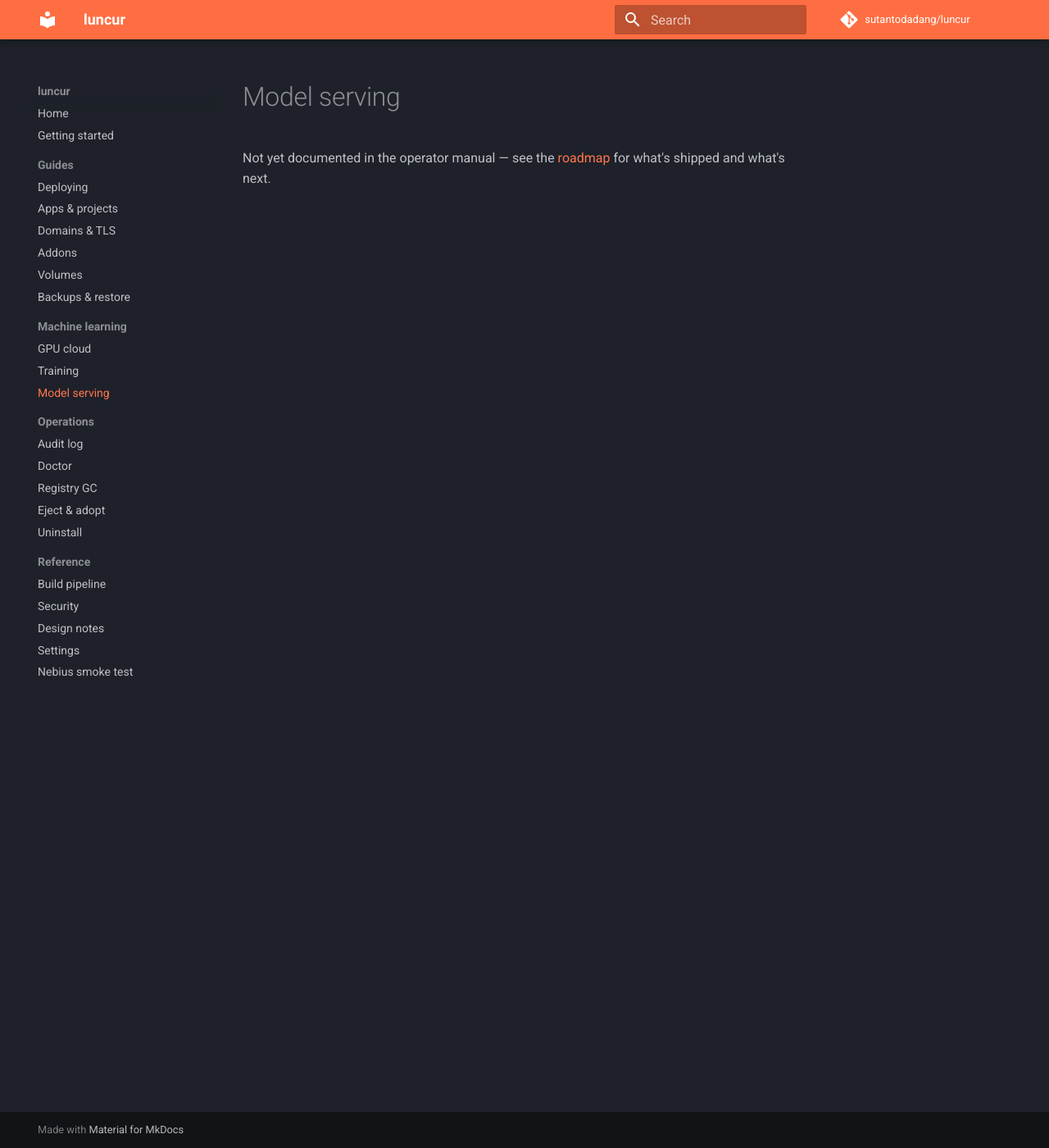
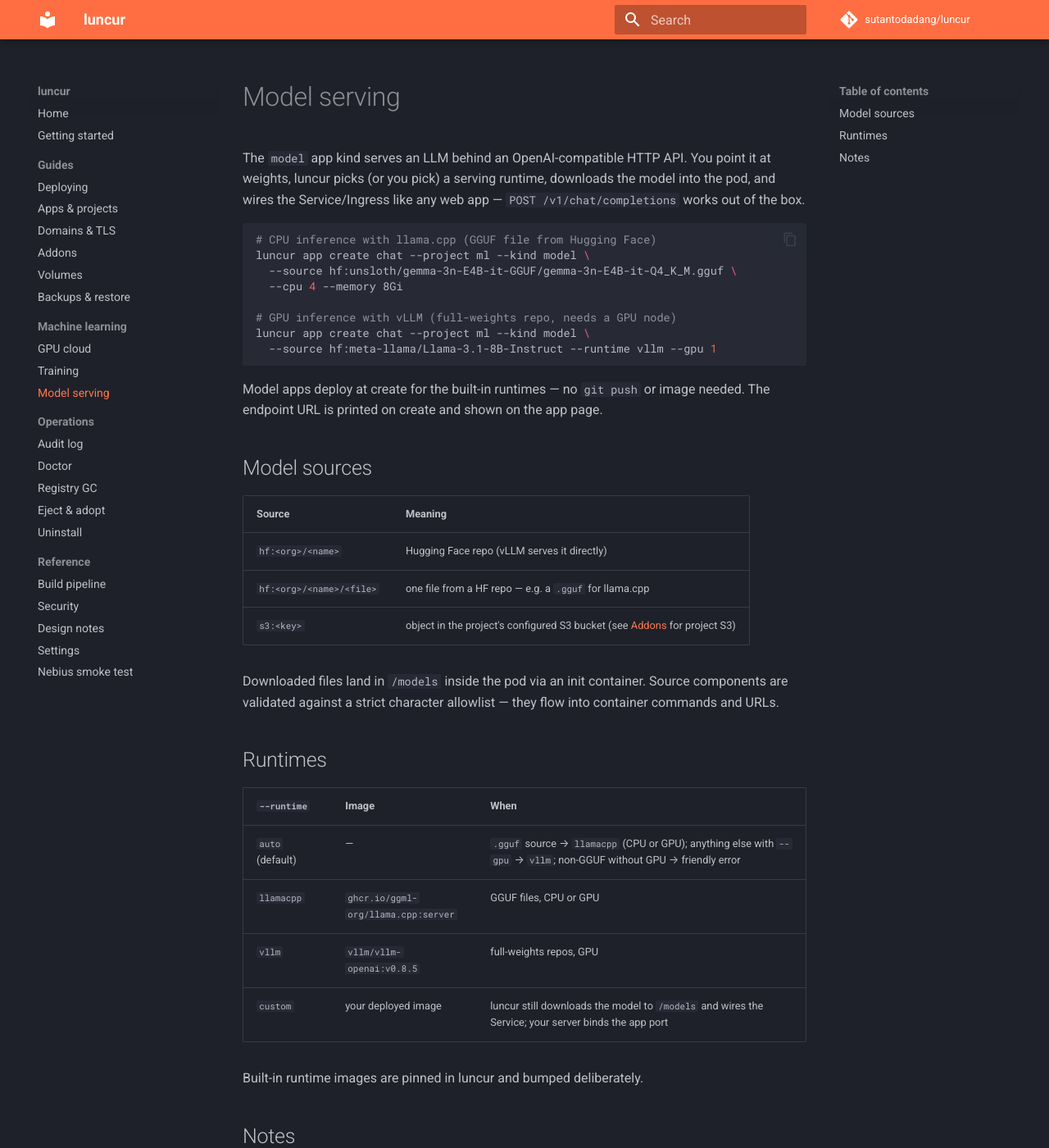
Before and after one commit to sutantodadang/luncur, an MkDocs documentation site: the page built from docs/ml/model-serving.md, in a window 1280 px wide and 1400 px high. Shown: the whole window at 82% size. Built offline with MkDocs 1.6.1 and Material for MkDocs 9.7.7, drawn with Linux system fonts in a browser that asks for light colours; comment, search, counter and statistics services are not loaded; some of the changed text lies outside the part shown.

Commit message:
docs: document model serving (kind=model) ΓÇö was never in the README
The model app kind shipped in the MLOps epic without operator docs; this
page fills the gap from code facts (ResolveModelRuntime, model sources,
pinned runtime images) rather than moving README content.

Co-Authored-By: Claude Fable 5 <noreply@anthropic.com>

````diff
--- a/docs/ml/model-serving.md
+++ b/docs/ml/model-serving.md
@@ -1,5 +1,56 @@
 # Model serving
 
-Not yet documented in the operator manual — see the
-[roadmap](https://github.com/sutantodadang/luncur#-roadmap) for what's shipped
-and what's next.
+The `model` app kind serves an LLM behind an OpenAI-compatible HTTP API.
+You point it at weights, luncur picks (or you pick) a serving runtime,
+downloads the model into the pod, and wires the Service/Ingress like any
+web app — `POST /v1/chat/completions` works out of the box.
+
+```sh
+# CPU inference with llama.cpp (GGUF file from Hugging Face)
+luncur app create chat --project ml --kind model \
+  --source hf:unsloth/gemma-3n-E4B-it-GGUF/gemma-3n-E4B-it-Q4_K_M.gguf \
+  --cpu 4 --memory 8Gi
+
+# GPU inference with vLLM (full-weights repo, needs a GPU node)
+luncur app create chat --project ml --kind model \
+  --source hf:meta-llama/Llama-3.1-8B-Instruct --runtime vllm --gpu 1
+```
+
+Model apps deploy at create for the built-in runtimes — no `git push` or
+image needed. The endpoint URL is printed on create and shown on the app
+page.
+
+## Model sources
+
+| Source | Meaning |
+|---|---|
+| `hf:<org>/<name>` | Hugging Face repo (vLLM serves it directly) |
+| `hf:<org>/<name>/<file>` | one file from a HF repo — e.g. a `.gguf` for llama.cpp |
+| `s3:<key>` | object in the project's configured S3 bucket (see [Addons](../guides/addons.md) for project S3) |
+
+Downloaded files land in `/models` inside the pod via an init container.
+Source components are validated against a strict character allowlist —
+they flow into container commands and URLs.
+
+## Runtimes
+
+| `--runtime` | Image | When |
+|---|---|---|
+| `auto` (default) | — | `.gguf` source → `llamacpp` (CPU or GPU); anything else with `--gpu` → `vllm`; non-GGUF without GPU → friendly error |
+| `llamacpp` | `ghcr.io/ggml-org/llama.cpp:server` | GGUF files, CPU or GPU |
+| `vllm` | `vllm/vllm-openai:v0.8.5` | full-weights repos, GPU |
+| `custom` | your deployed image | luncur still downloads the model to `/models` and wires the Service; your server binds the app port |
+
+Built-in runtime images are pinned in luncur and bumped deliberately.
+
+## Notes
+
+- A model app is a `web`-shaped deployment: it gets a Service + Ingress
+  (sslip.io URL, custom [domains & TLS](../guides/domains-and-tls.md) work),
+  scaling and CPU/memory limits via `luncur scale`.
+- `--gpu N` schedules onto GPU nodes and adds `nvidia.com/gpu` requests —
+  rent capacity with the [GPU cloud](gpu-cloud.md) commands. GPU model apps
+  use the `Recreate` strategy (the replacement pod can't schedule while the
+  old one holds the node's GPU).
+- Track experiments and versions with the MLflow addon
+  (see [Addons](../guides/addons.md)).
````
